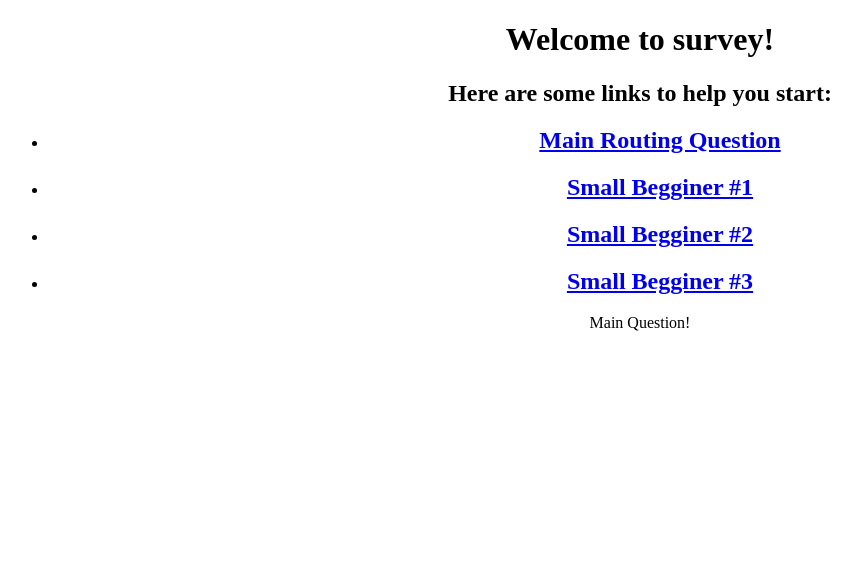
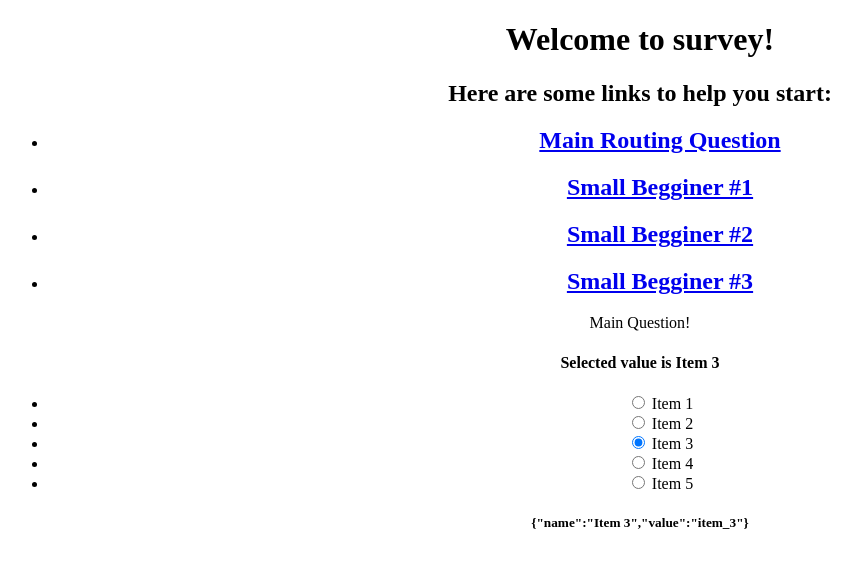
Before and after one commit to slarribeau/agile-assessment, an Angular app: page / in a window 1280 px wide. Shown: the top 568 px of the page, without its empty margins (0-861 px from the left). Built offline with nearby package versions, Linux system fonts and the light colour scheme.

Commit message:
bring in radio buttons to main component
 Committer: Scott Larribeau <slarribeau@gmail.com>

```diff
--- /dev/null
+++ b/src/app/questions/item.ts
@@ -0,0 +1,4 @@
+export class Item{
+    name:string;
+    value:string;
+}
--- a/src/app/questions/main.component.ts
+++ b/src/app/questions/main.component.ts
@@ -1,4 +1,7 @@
 import { Component, OnInit } from '@angular/core';
+import { Item } from './item';
+import { ITEMS } from './mock-data';
+
 
 @Component({
   selector: 'app-main-question',
@@ -6,14 +9,48 @@ import { Component, OnInit } from '@angular/core';
     <p>
       Main Question!
     </p>
+  <h4>Selected value is {{radioSel.name}}</h4>
+
+  <div>
+    <ul class="list-group">
+      <li class="list-group-item" *ngFor="let item of itemsList">
+        <input type="radio" [(ngModel)]="radioSelected" name="list_name" value="{{item.value}}" (change)="onItemChange(item)" />
+        {{item.name}}
+
+      </li>
+    </ul>
+  </div>
+  <!--  <input type="radio" name="x" onclick="check(this.value)" value="Internet Explorer">Internet Explorer<br>
+  -->
+  <h5>{{radioSelectedString}}</h5>
   `,
   styles: []
 })
 export class MainQuestionComponent implements OnInit {
-
-  constructor() { }
-
   ngOnInit() {
   }
 
+  radioSel: any;
+  radioSelected: string;
+  radioSelectedString: string;
+  itemsList: Item[] = ITEMS;
+
+
+  constructor() {
+    this.itemsList = ITEMS;
+    //Selecting Default Radio item here
+    this.radioSelected = "item_3";
+    this.getSelecteditem();
+  }
+
+  // Get row item from array
+  getSelecteditem() {
+    this.radioSel = ITEMS.find(Item => Item.value === this.radioSelected);
+    this.radioSelectedString = JSON.stringify(this.radioSel);
+  }
+  // Radio Change Event
+  onItemChange(item) {
+    this.getSelecteditem();
+  }
+
 }
--- /dev/null
+++ b/src/app/questions/mock-data.ts
@@ -0,0 +1,24 @@
+import { Item } from './item';
+
+            export const ITEMS: Item[] = [
+                {
+                    name:'Item 1',
+                    value:'item_1'
+                },
+                {
+                    name:'Item 2',
+                    value:'item_2'
+                },
+                {
+                    name:'Item 3',
+                    value:'item_3'
+                },
+                {
+                    name:'Item 4',
+                    value:'item_4'
+                    },
+                    {
+                        name:'Item 5',
+                        value:'item_5'
+                    }
+            ];
```
Also changed, not shown: 1 other file (tests, documents, lock files or other folders).
